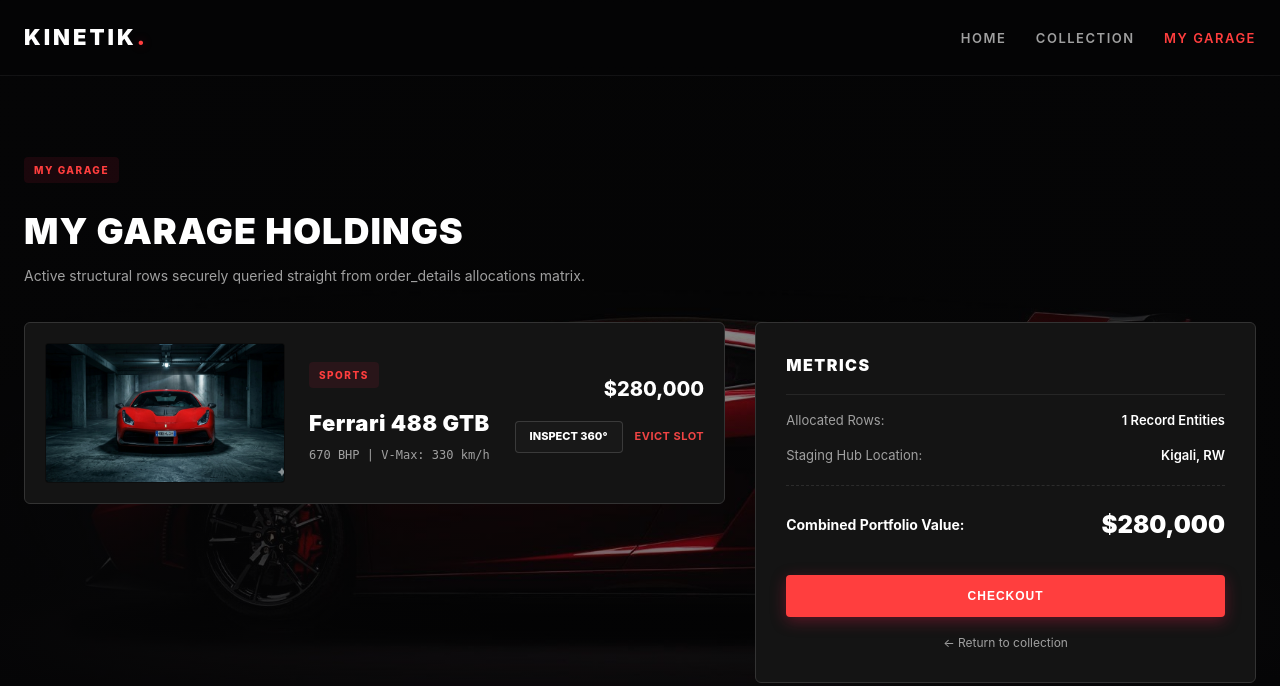
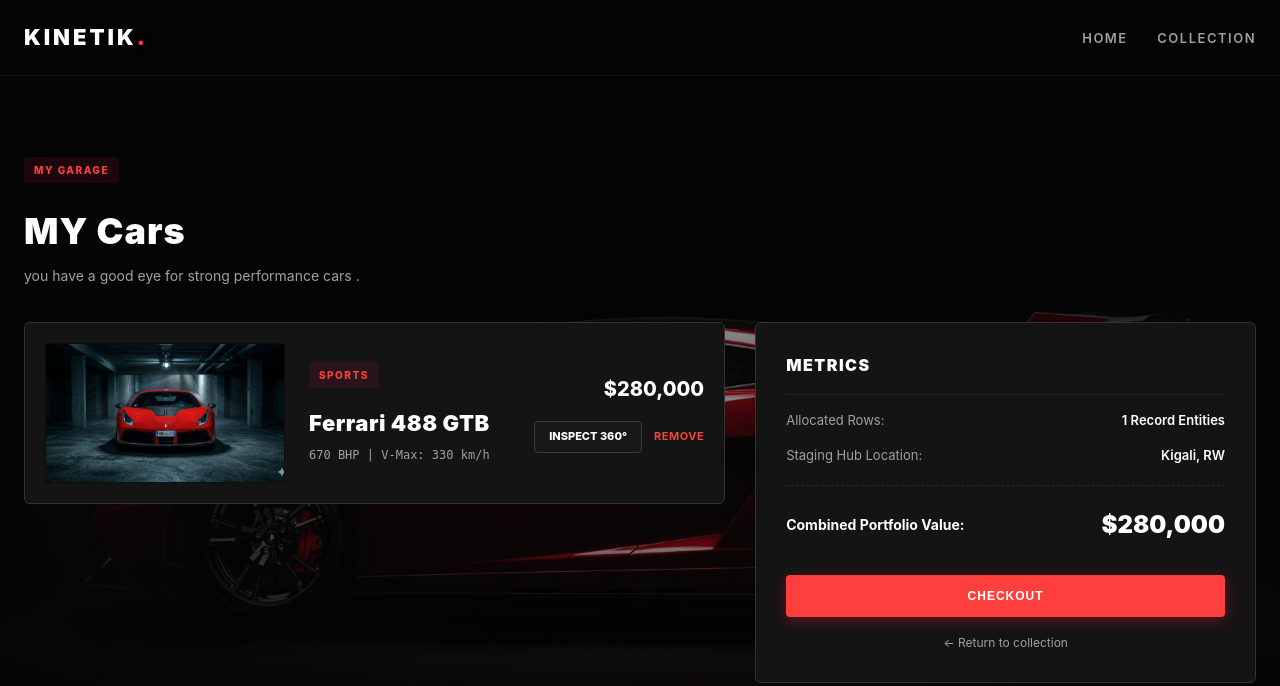
Before and after one commit to malazmohdibrahim/Kinetik, a PHP site: page /garage.php in a window 1280 px wide. Shown: the top 686 px of the page. Run offline with PHP 8.4, Linux system fonts and the light colour scheme; data comes from the database, SQL or seed files in the repository.

Commit message:
error overview

```diff
--- a/src/garage.php
+++ b/src/garage.php
@@ -72,7 +72,7 @@ try {
             <div class="nav-links">
                 <a href="index.php">home</a>
                 <a href="collection.php">Collection</a>
-                <a href="garage.php" class="active">My Garage</a>
+
             </div>
         </div>
     </nav>
@@ -80,14 +80,14 @@ try {
     <main class="container garage-layout-wrapper" style="margin-top: 40px; margin-bottom: 60px;">
         <header class="garage-header-block" style="margin-bottom: 35px;">
             <span class="category-tag">my garage</span>
-            <h1 style="font-size: 36px; font-weight: 900; margin-top: 8px; letter-spacing: 1px; color: #fff;">MY GARAGE HOLDINGS</h1>
-            <p style="color: var(--text-muted); font-size: 14px; margin-top: 4px;">Active structural rows securely queried straight from order_details allocations matrix.</p>
+            <h1 style="font-size: 36px; font-weight: 900; margin-top: 8px; letter-spacing: 1px; color: #fff;">MY Cars</h1>
+            <p style="color: var(--text-muted); font-size: 14px; margin-top: 4px;">you have a good eye for strong performance cars .</p>
         </header>
 
         <?php if (empty($allocatedCars)): ?>
             <div class="glass-panel empty-garage-card" style="text-align: center; padding: 80px 40px; max-width: 600px; margin: 0 auto; background: rgba(255,255,255,0.02); border: 1px solid rgba(255,255,255,0.05); border-radius: 6px;">
-                <h3 style="font-size: 18px; font-weight: 800; letter-spacing: 1px; margin-bottom: 10px; color: #fff;">NO TOKENS ALLOCATED</h3>
-                <p style="font-size: 13px; color: var(--text-muted); line-height: 1.6; margin-bottom: 30px;">Your staging entries matrix currently reflects clean database spaces.</p>
+                <h3 style="font-size: 18px; font-weight: 800; letter-spacing: 1px; margin-bottom: 10px; color: #fff;">YOUR GARAGE IS EMPTY</h3>
+                <p style="font-size: 13px; color: var(--text-muted); line-height: 1.6; margin-bottom: 30px;">Browse our collection to see if anything represents what ypure looking for.</p>
                 <a href="index.php" class="cta-primary" style="display: inline-block; padding: 12px 24px; background: #fff; color: #000; font-weight: 700; text-transform: uppercase; font-size: 11px; letter-spacing: 1px; text-decoration: none; border-radius: 4px;">Browse Showroom Inventory</a>
             </div>
         <?php else: ?>
@@ -109,7 +109,7 @@ try {
                                     <span class="asset-price-tag" style="font-size: 20px; font-weight: 800; color: #fff;">$<?php echo number_format($car['price_at_purchase']); ?></span>
                                     <div class="asset-interactive-links" style="display: flex; gap: 12px; align-items: center;">
                                         <a href="product.php?id=<?php echo $car['vehicle_real_id']; ?>" class="inspect-btn" style="font-size: 11px; font-weight: 800; text-transform: uppercase; color: #fff; text-decoration: none; border: 1px solid rgba(255, 255, 255, 0.15); padding: 6px 14px; border-radius: 4px; background: rgba(255, 255, 255, 0.02);">Inspect 360°</a>
-                                        <a href="garage.php?remove=<?php echo $car['tracking_detail_id']; ?>" class="evict-btn" style="font-size: 11px; color: #ef4444; text-decoration: none; text-transform: uppercase; font-weight: 700; letter-spacing: 0.5px;">Evict Slot</a>
+                                        <a href="garage.php?remove=<?php echo $car['tracking_detail_id']; ?>" class="evict-btn" style="font-size: 11px; color: #ef4444; text-decoration: none; text-transform: uppercase; font-weight: 700; letter-spacing: 0.5px;">remove</a>
                                     </div>
                                 </div>
                             </div>
```
